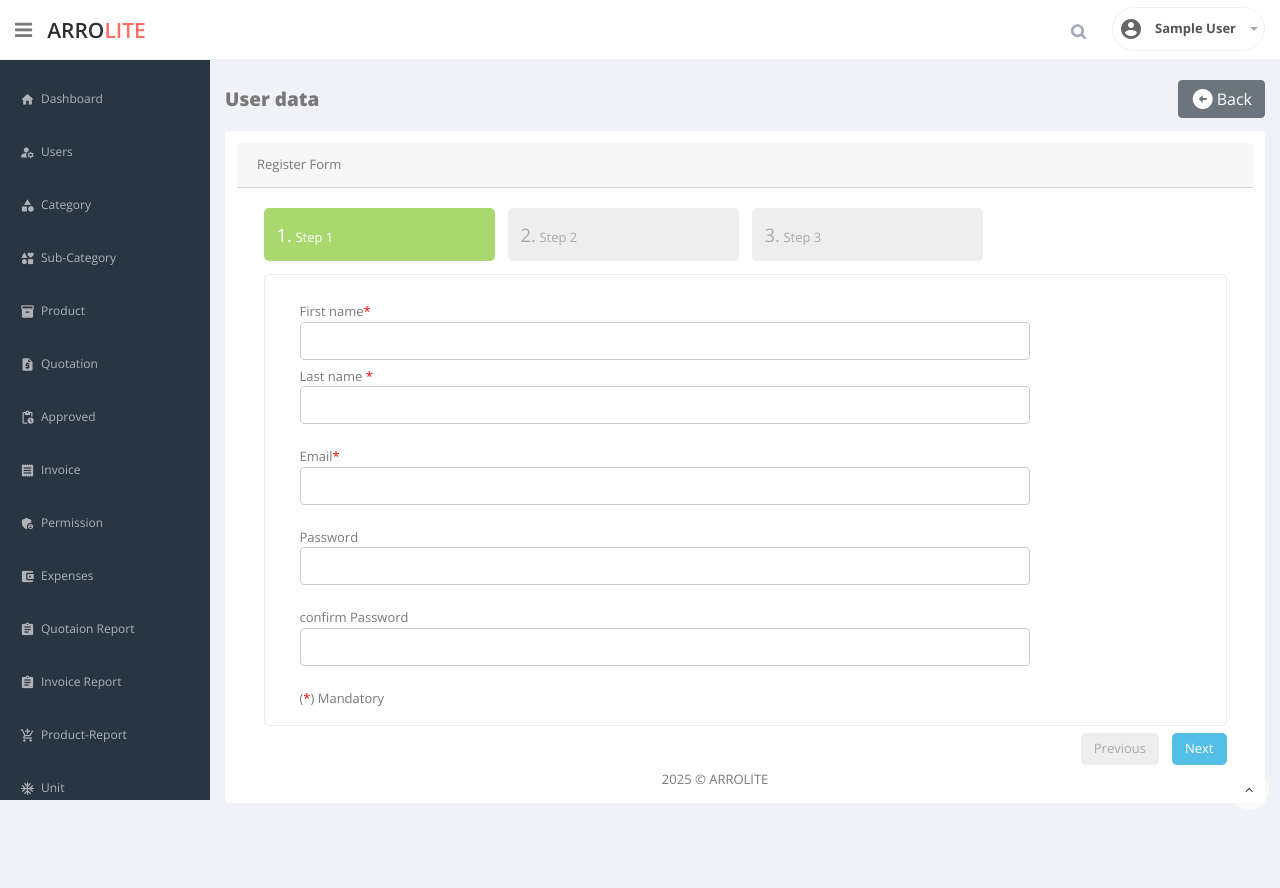
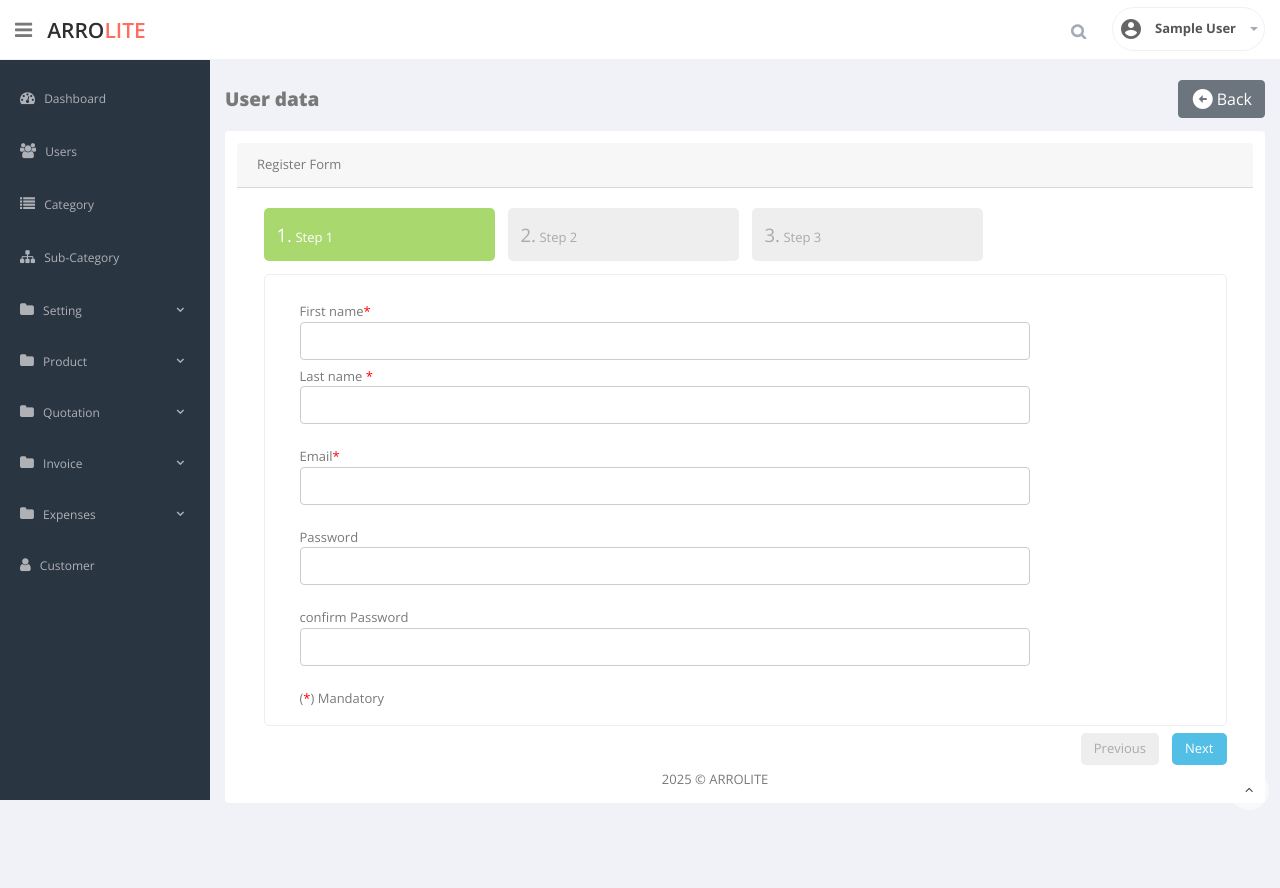
Before and after one commit to SANTHOSHNS001/arrolite, a Django app: page /user_add/ in a window 1280 px wide. Run offline with Django 5.2, Linux system fonts and the light colour scheme; the visitor is signed in with stand-in values (Sample User, id 1); some libraries are stand-ins or nearby versions.

Commit message:
"New Update"

```diff
--- a/app/templates/base/container.html
+++ b/app/templates/base/container.html
@@ -39,10 +39,7 @@
         .site-footer{
             position: fixed;
         }
-        .sidebar-menu  a{
-            display: flex ! important;
-            align-items: center;
-        }
+
         .wrapper {
             margin: 0px auto;
             padding:80px 15px 15px 15px;
--- a/app/templates/companiance/aside.html
+++ b/app/templates/companiance/aside.html
@@ -1,30 +1,49 @@
 {% load custom_tags %}
 {% get_sidebar_menu as sidebar_menu %}
+
+
 
       <div id="sidebar"  class="nav-collapse ">
         <!-- sidebar menu start-->
             <ul class="sidebar-menu" id="nav-accordion">
 
-                 {% for item in sidebar_menu %}
+
+                {% regroup sidebar_menu  by parent as menu_groups %}
+
+                {% for group in menu_groups %}
+                {% if group.grouper %}
+                    <!-- Sub Menu -->
+                    <li class="sub-menu">
+                    <a href="javascript:;">
+                        <i class="fa fa-folder"></i>
+                        <span>{{ group.grouper }}</span>
+                    </a>
+                    <ul class="sub">
+                        {% for item in group.list %}
+                        {% if not item.permission_only %}
+                            {% if not item.perm or request.user|has_perm:item.perm %}
+                            <li><a href="{% url item.url %}"> {{ item.name }}</a></li>
+                            {% endif %}
+                        {% endif %}
+                        {% endfor %}
+                    </ul>
+                    </li>
+                {% else %}
+                    <!-- Top-level items -->
+                    {% for item in group.list %}
                     {% if not item.permission_only %}
                         {% if not item.perm or request.user|has_perm:item.perm %}
                         <li>
-                            {% if item.url %}
                             <a href="{% url item.url %}">
-                                    <i class="material-icons">{{ item.icon }}</i>
+                            <i class="{{ item.icon }}"></i>
                             <span>{{ item.name }}</span>
                             </a>
-                            {% else %}
-                                <span class="menu-item">
-                                    <i class="material-icons">{{ item.icon }}</i>
-                                    <span>{{ item.name }}</span>
-                                </span>
-                            {% endif %}
                         </li>
                         {% endif %}
                     {% endif %}
                     {% endfor %}
-
+                {% endif %}
+                {% endfor %}
 
                 {% comment %} <li>
                     <a  href="{%url 'quotation_invoice'%}">
--- a/app/templatetags/custom_tags.py
+++ b/app/templatetags/custom_tags.py
@@ -1,31 +1,49 @@
 from django import template
 
 register = template.Library()
+
+
+
+parant_menus = {
+    1: "Quotation",
+    2: "Invoice",
+    3: "Calculation"
+}
+
 @register.simple_tag
 def get_sidebar_menu():
+      return [
+        {"url": "home", "name": "Dashboard", "icon": "fa fa-dashboard", "class": "sidebar", "parent": None},
+        {"perm": "app.can_manager_access", "name": "Management Access", "icon": "fa fa-key", "permission_only": True, "parent": None},
 
-    return [
-        {"url": "home", "name": "Dashboard", "icon": "home"},
-        {"perm": "app.can_manager_access", "name": "Management Access", "icon": "key", "permission_only": True},
-        {"url": "user_list", "name": "Users", "icon": "manage_accounts", "perm": "app.client_role_access"},
-        {"url": "category_list", "name": "Category", "icon": "category", "perm": "app.manage_category"},
-        {"url": "sub_category_list", "name": "Sub-Category", "icon": "interests", "perm": "app.manage_subcategory"},
-        {"url": "product_list", "name": "Product", "icon": "inventory_2", "perm": "app.can_manage_product"},
-        {"url": "quotation_list", "name": "Quotation", "icon": "request_quote", "perm": "app.can_manage_quotaion"},
-        {"url": "quotation_waiting", "name": "Approved", "icon": "pending_actions", "perm": "app.can_approve_quotation"},
-        {"url": "quotation_invoice", "name": "Invoice", "icon": "receipt", "perm": "app.can_assign_approver_quotation"},
-        {"url": "permission_setting", "name": "Permission", "icon": "admin_panel_settings", "perm": "app.client_manege_access"},
-        {"url": "expenses_list", "name": "Expenses", "icon": "account_balance_wallet", "perm": "app.expense_manage_permission"},
+        {"url": "user_list", "name": "Users", "icon": "fa fa-users", "perm": "app.client_role_access", "parent": None},
+        {"url": "category_list", "name": "Category", "icon": "fa fa-list", "perm": "app.manage_category", "parent": None},
+        {"url": "sub_category_list", "name": "Sub-Category", "icon": "fa fa-sitemap", "perm": "app.manage_subcategory", "parent": None},
+        # Setting
+        {"url": "permission_setting", "name": "Permission", "icon": "fa fa-cog", "perm": "app.client_manege_access", "parent": "Setting"},
+        {"url": "unit_list", "name": "Unit", "icon": "fa fa-ruler", "perm": "app.manage_unit", "parent": "Setting"},
+        {"url": "iso_list", "name": "ISO-Size", "icon": "fa fa-cubes", "perm": "app.can_manage_isosize", "parent": "Setting"},
+        # Product (single menu, not grouped)
+        {"url": "invoice_product_report", "name": "Product-Report", "icon": "fa fa-shopping-cart", "perm": "app.can_report_invoice", "parent": "Product"},
+        {"url": "product_list", "name": "Product", "icon": "fa fa-box", "perm": "app.can_manage_product", "parent": "Product"},
 
 
-        {"url": "quotaion_report", "name": "Quotaion Report", "icon": "assignment", "perm": "app.can_reports_quotaion"},
-        {"url": "invoice_report", "name": "Invoice Report", "icon": "assignment", "perm": "app.can_report_invoice"},
-        {"url": "invoice_product_report", "name": "Product-Report", "icon": "add_shopping_cart", "perm": "app.can_report_invoice"},
-        {"url": "unit_list", "name": "Unit", "icon": "ac_unit", "perm": "app.manage_unit"},
-        {"url": "iso_list", "name": "ISO-Size", "icon": "apps", "perm": "app.can_manage_isosize"},
-        {"url": "customer_list", "name": "Customer", "icon": "person_search", "perm": "app.client_manege_permission"},
+        # QUOTATIONS
+        {"url": "quotation_list", "name": "Quotation", "icon": "fa fa-file", "perm": "app.can_manage_quotaion", "parent": "Quotation"},
+        {"url": "quotation_waiting", "name": "Approved", "icon": "fa fa-check", "perm": "app.can_approve_quotation", "parent": "Quotation"},
+        {"url": "quotaion_report", "name": "Quotaion Report", "icon": "fa fa-file-alt", "perm": "app.can_reports_quotaion", "parent": "Quotation"},
 
+        # Invoice
+        {"url": "quotation_invoice", "name": "Invoice", "icon": "fa fa-receipt", "perm": "app.can_assign_approver_quotation", "parent": "Invoice"},
+        {"url": "invoice_report", "name": "Invoice Report", "icon": "fa fa-file-invoice", "perm": "app.can_report_invoice", "parent": "Invoice"},
+       # Expenses (single menu, not grouped)
+        {"url": "expenses_list", "name": "Expenses", "icon": "fa fa-wallet", "perm": "app.expense_manage_permission", "parent": "Expenses"},
+
+        {"url": "customer_list", "name": "Customer", "icon": "fa fa-user", "perm": "app.client_manege_permission", "parent": None},
     ]
+
+
+
 @register.filter
 def has_perm(user, perm_name):
     return user.has_perm(perm_name)
```
Lines whose indentation alone changed are shown as unchanged.
